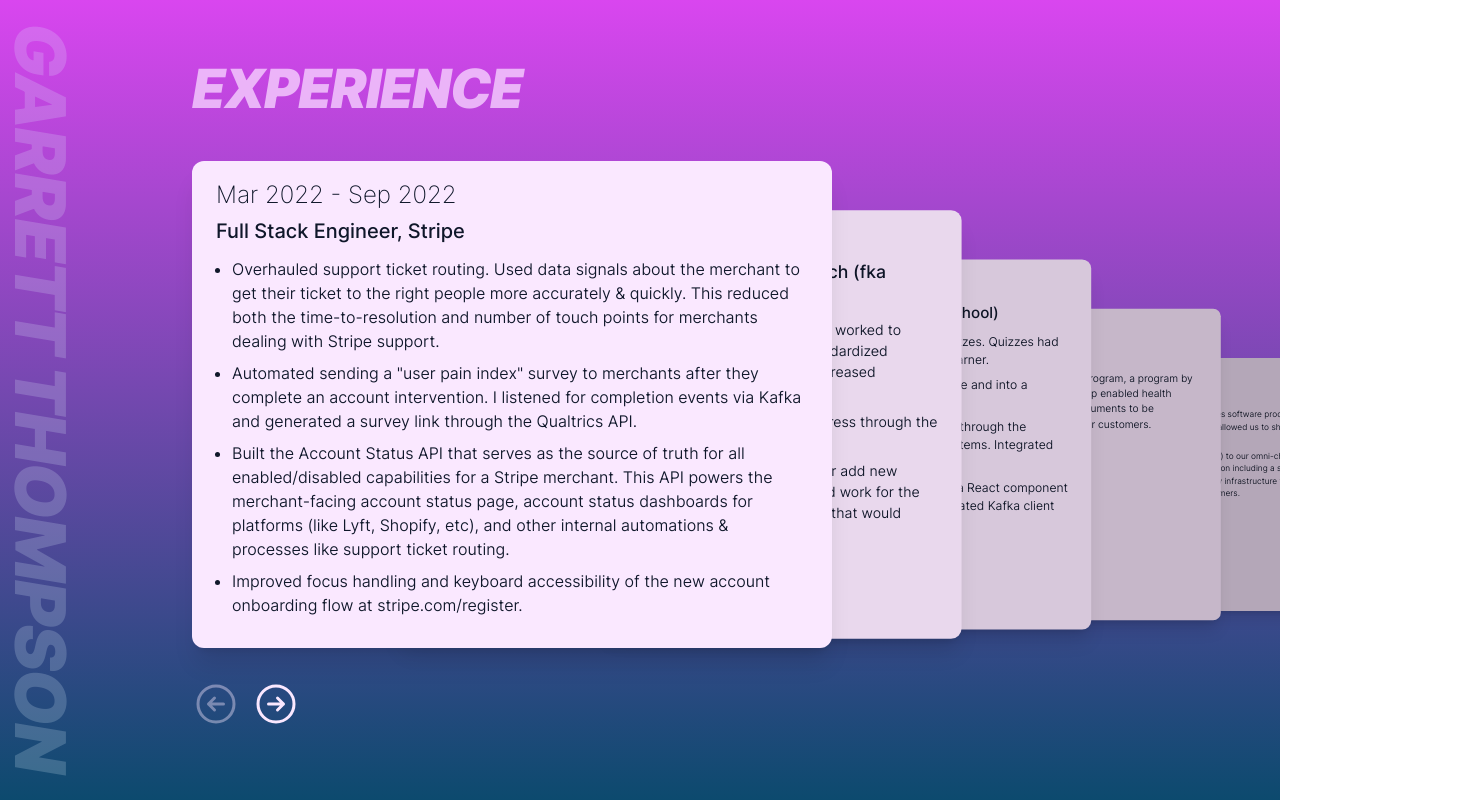
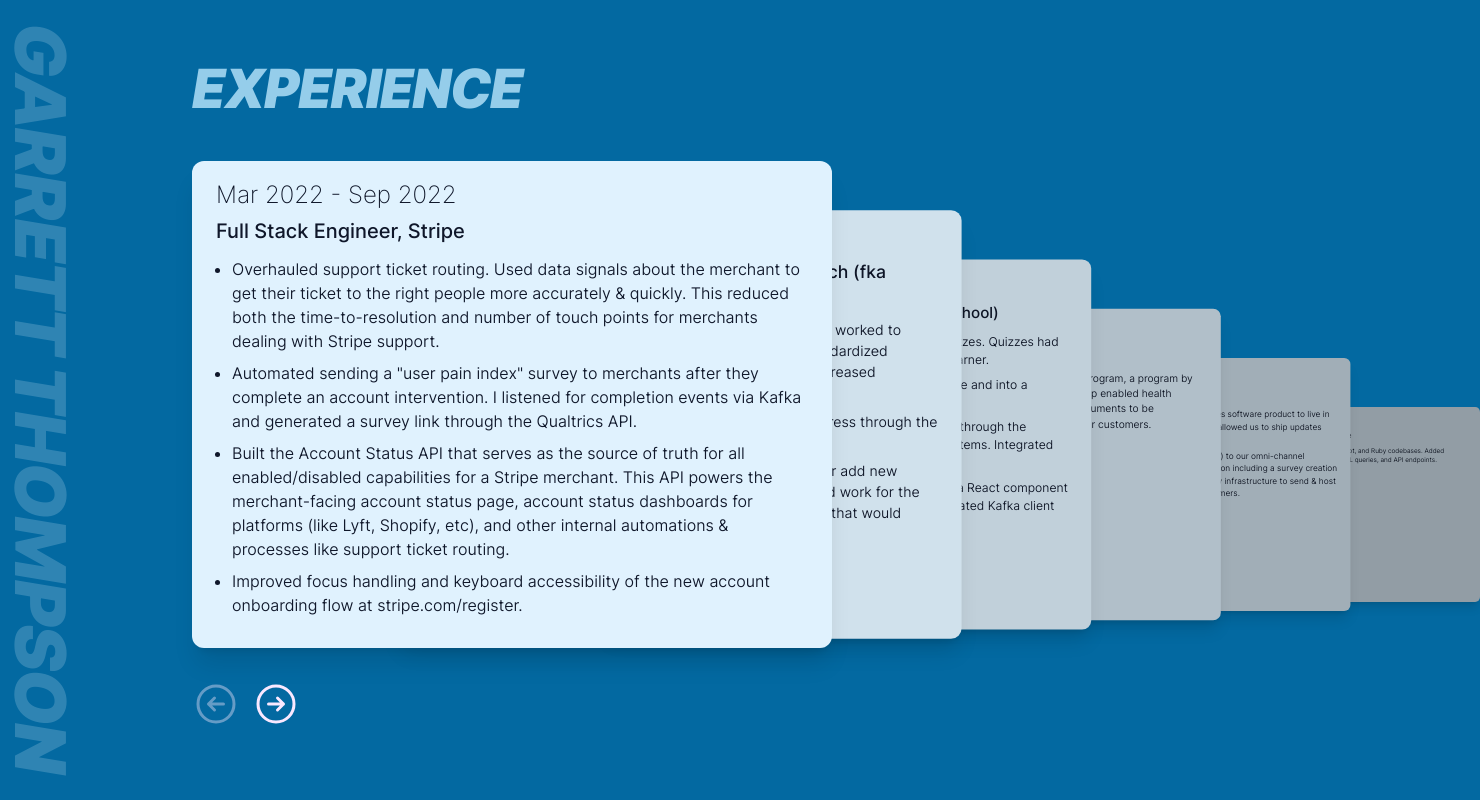
Before and after one commit to garrett-thompson/garrett-thompson.dev, a Next.js app: page / in a window 1280 px wide. Shown: the whole page, 1480 px wide, since content can reach past the window. Built offline with nearby package versions, Linux system fonts and the light colour scheme.

Commit message:
- update colors - fix back button

```diff
--- a/components/card/card.tsx
+++ b/components/card/card.tsx
@@ -10,7 +10,7 @@
 export const Card = ({ children, className, ...props }: CardProps) => (
   <motion.div
     className={classNames(
-      "relative px-6 py-5 rounded-xl bg-fuchsia-100 shadow-xl",
+      "relative px-6 py-5 rounded-xl bg-sky-100 shadow-xl",
       className
     )}
     {...props}
--- a/components/card/controls.tsx
+++ b/components/card/controls.tsx
@@ -15,7 +15,7 @@
   cardPosition,
   numberOfCards,
 }: CardStackControlsProps) => (
-  <div className={classNames("flex", className)}>
+  <div className={classNames("flex z-10", className)}>
     <LeftArrowButton
       className="mr-3"
       enabled={cardPosition > 0}
--- a/components/typography/index.tsx
+++ b/components/typography/index.tsx
@@ -5,7 +5,7 @@
   children: React.ReactNode;
 }
 export const Banner = ({ children }: Heading1Props) => (
-  <span className="absolute left-[-12px] top-[-74px] origin-bottom-left text-[56px] lg:text-[70px] lg:top-[-82px] heading text-sky-100 opacity-10 lg:opacity-20 tracking-tight rotate-[90deg] whitespace-nowrap">
+  <span className="absolute z-0 left-[-12px] top-[-74px] origin-bottom-left text-[56px] lg:text-[70px] lg:top-[-82px] heading text-sky-100 opacity-10 lg:opacity-20 tracking-tight rotate-[90deg] whitespace-nowrap">
     {children}
   </span>
 );
--- a/pages/_document.tsx
+++ b/pages/_document.tsx
@@ -18,7 +18,7 @@
 
   render() {
     return (
-      <Html>
+      <Html className="bg-sky-700">
         <Head>
           <link
             rel="preload"
--- a/pages/index.tsx
+++ b/pages/index.tsx
@@ -16,7 +16,7 @@
 
 const Home: NextPage = () => {
   return (
-    <div className="relative overflow-hidden">
+    <div className="relative">
       <Head>
         <title>http://garrett-thompson.dev</title>
         <meta
@@ -27,9 +27,9 @@
 
       <Banner>GARRETT THOMPSON</Banner>
 
-      <main className="full-height-fix w-screen px-6 py-2 lg:px-48 lg:py-12 flex flex-col bg-gradient-to-t from-sky-900 to-fuchsia-500 justify-center">
+      <main className="full-height-fix w-screen px-6 py-2 lg:px-48 lg:py-12 flex flex-col justify-center">
         <div className="flex flex-col h-[80%] lg:h-full">
-          <Heading1 className="text-fuchsia-200/80">EXPERIENCE</Heading1>
+          <Heading1 className="text-sky-200/80">EXPERIENCE</Heading1>
           <div className="flex flex-col flex-1 mb-2 lg:mb-6 space-x-6">
             <CardStack className="flex-auto">
               <Card token="stripe_1" className="overflow-scroll">
```
Also changed, not shown: 1 other file (tests, documents, lock files or other folders).
